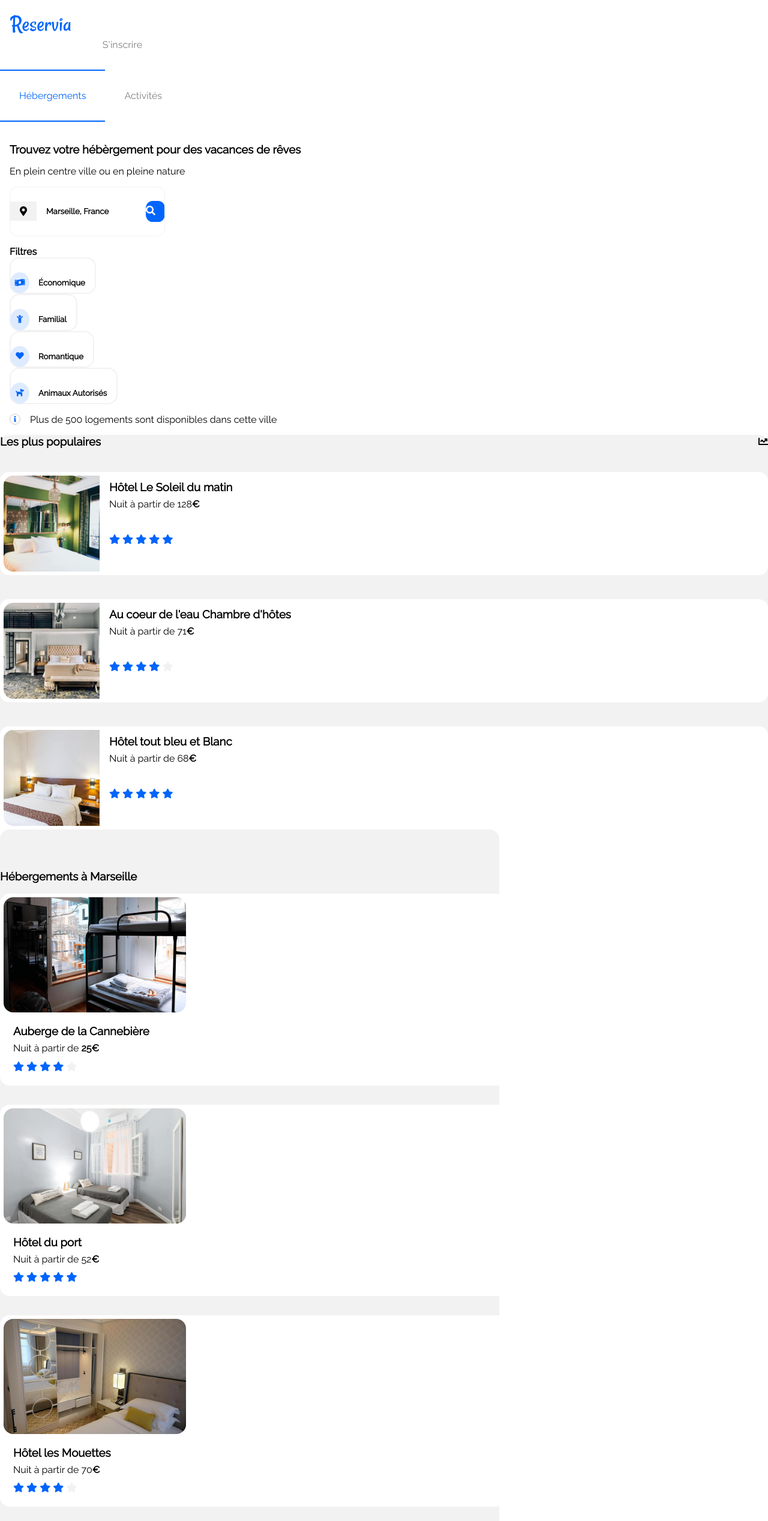
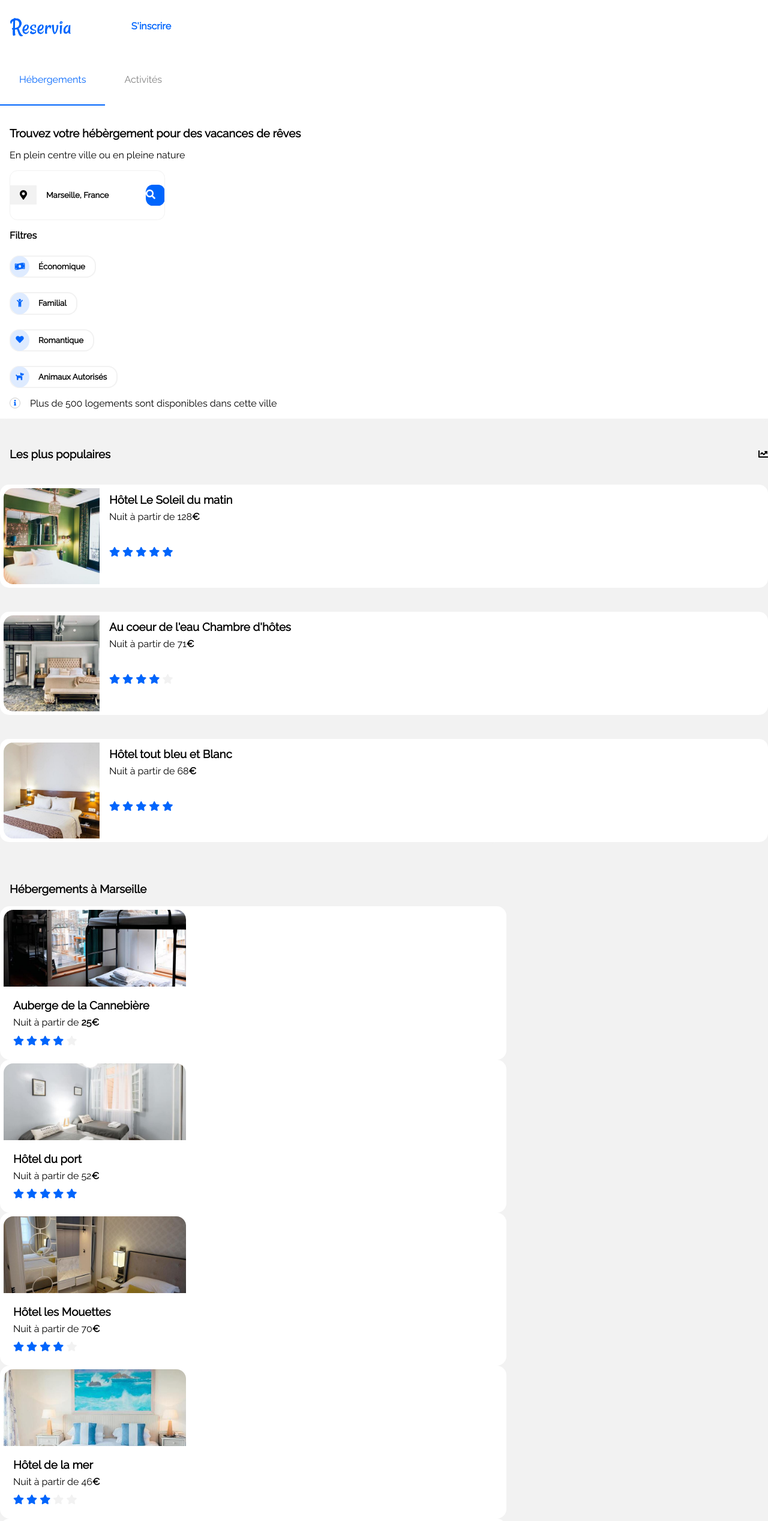
Before and after one commit to Stunoxx/-MathieuMinier_2_14-07-2021, a plain HTML site: page index.html in a window 1280 px wide. Shown: the top 2536 px of the page at 60% size. Drawn offline with Linux system fonts and the light colour scheme.

Commit message:
projet2 12/08

```diff
--- a/index.html
+++ b/index.html
@@ -38,9 +38,9 @@
       <li class="menu-inscription"><a href="#">S'inscrire</a></li>
 
       <ul class="menu">
-        <li class="active"><a href="#">Hébergements</a></li>
+        <li class="menu-hebergement"><a href="#">Hébergements</a></li>
         <!-- Ajout balise <a> -->
-        <li><a href="#">Activités</a></li>
+        <li class="menu-activites"><a href="#">Activités</a></li>
       </ul>
     </header>
 
@@ -85,7 +85,7 @@
       <div class="hebergements">
         <h3 class="hebergements-a-marseille">Hébergements à Marseille</h3>
         <!-- Titre -->
-        <div class="bloc-images">
+        <div class="bloc-hebergement">
           <div class="hebergement-img">
             <img
               src="./img/marcus-loke-WQJvWU_HZFo-unsplash.jpg"
--- a/style.css
+++ b/style.css
@@ -201,7 +201,7 @@ header .menu li.menu-inscription a {
 
 
 
- .bloc-images {
+ .bloc-hebergement {
      display: flex;
      justify-content: space-between;
      flex-wrap: wrap;
@@ -420,14 +420,16 @@ header .menu li.menu-inscription a {
         border-top: 2px solid transparent;
         padding: 1;
     }
-    header.menu li.menu-inscription a {
+    header.responsive-header li.menu-inscription a {
         font-weight: bold;
         color: #0065FC;
+        display: table;
     }
-    header.responsive-header li.active a, header.responsive-header li:hover a {
+    header.responsive-header li.menu-hebergement a, header.responsive-header li:hover a {
         border-bottom: 2px solid #0065FC;
         color: #0065FC;
     }
+
 
 
 
@@ -440,11 +442,16 @@ header .menu li.menu-inscription a {
     }
 
     .menu-inscription {
+
         display: inline-block;
        padding: 0;
        padding-bottom: 0rem;
-       padding-left: 1rem;
+       padding-left: 4rem;
 
+    }
+    .menu-hebergement {
+        padding-bottom: 1rem;
+        padding: 0;
     }
 
 
@@ -481,7 +488,8 @@ header .menu li.menu-inscription a {
         padding-top: 1rem;
     }
      .button-filtre {
-      padding-top: 1.5rem;
+      margin-top: 1.5rem;
+
     }
 
 
@@ -506,53 +514,22 @@ header .menu li.menu-inscription a {
         padding: 0 1rem ;
     }
 
-
-    #section-hebergements {
-        flex-direction: column-reverse;
-        padding: 0;
-
-    }
-
-    .hebergements {
-        flex-direction: column;
-        padding: 0;
-        padding-top: 3rem;
-
-    }
-    .hebergements-à-Marseille {
-        margin: 1;
-    }
-    .hebergements img {
-        width: 19rem;
-        height: 12rem;
-        border-radius: 1rem;
-
-    }
-
-    .hebergement-img {
-        flex-direction: column;
-        width: 100%;
-        height: auto;
-        padding: 0;
-
-    }
-
-
     .les-plus-populaires {
         flex-direction: column;
         padding: 0;
         width: 100%;
         height: auto;
 
+    }
 
-    }
+
     .populaire-texte {
         padding-left: 1rem;
         margin: 0;
         padding-top: 0.5rem;
     }
 
-    .bloc-images {
+    .bloc-hebergement {
         flex-direction: column;
 
     }
@@ -570,9 +547,49 @@ header .menu li.menu-inscription a {
         border-radius: 15px 15px 15px 15px;
 
     }
+    .titre-populaires {
+        padding-left: 1rem;
+        padding-top: 3rem;
+    }
     .stars-populaires {
         padding-top: 2.5rem;
     }
+
+    #section-hebergements {
+        flex-direction: column-reverse;
+        padding: 0;
+        background-color: #F2F2F2;
+        }
+
+    .hebergements {
+        flex-direction: column;
+        padding: 0;
+        padding-top: 3rem;
+
+    }
+    .hebergements-a-marseille {
+        margin: 1;
+        padding-left: 1rem;
+    }
+    .hebergements img {
+        width: 19rem;
+        height: 8rem;
+        border-radius: 1rem 1rem 0 0;
+
+    }
+
+    .hebergement-img {
+        flex-direction: column;
+        width: 100%;
+        height: auto;
+        padding: 0;
+        background-color: WHITE;
+        margin: 0;
+
+    }
+
+
+
 
 
     .afficher-plus {
@@ -628,7 +645,7 @@ header .menu li.menu-inscription a {
         flex-direction: column;
         }
         .footer-col {
-            width: 30%;
+            width: 100%;
 
         }
         .footer-col h3 {
```
